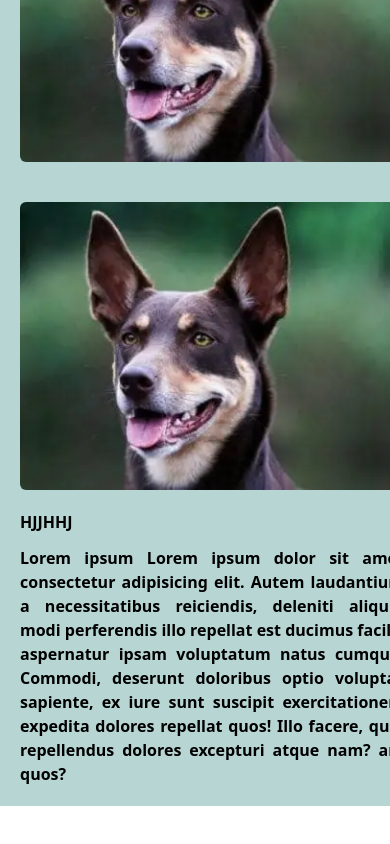
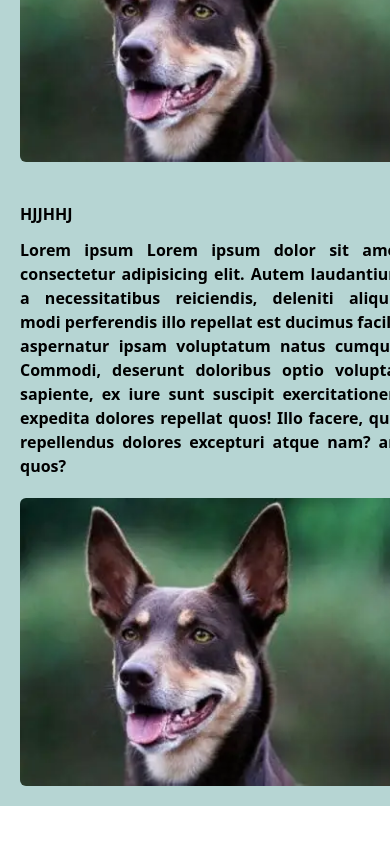
Before and after one commit to Sudharsan-R23/Pet-Adoption, a React (Vite) app: page / in a window 390 px wide. Shown: the part 1108-1952 px from the top of the page. Built offline with nearby package versions, Linux system fonts and the light colour scheme.

Commit message:
Refacter

```diff
--- a/src/Components/Home.jsx
+++ b/src/Components/Home.jsx
@@ -56,8 +56,8 @@ export default function Home() {
               </div>
             </div>
           </div>
-          <div className="m-5 flex ">
-            <div className={`flex justify-center items-center gap-5 ${styles.InPara2} ${styles.InPara}`}>
+          <div className={`${styles.InPara2} m-5 flex`}>
+            <div className={`flex justify-center items-center gap-5 ${styles.InPara}`}>
               <div className={`${styles.InParaImageTXT} flex justify-center`}>
                 <img
                   src={petb}
--- a/src/Styles/Home.module.css
+++ b/src/Styles/Home.module.css
@@ -37,7 +37,7 @@
     align-items: center;
     justify-content: center;
   }
-  .InPara2 .InParaImageTXT .InParaImage{
+  .InPara2 .InParaImageTXT{
     order: 2;
   }
   .InPara2 .InParaTXT{
```
